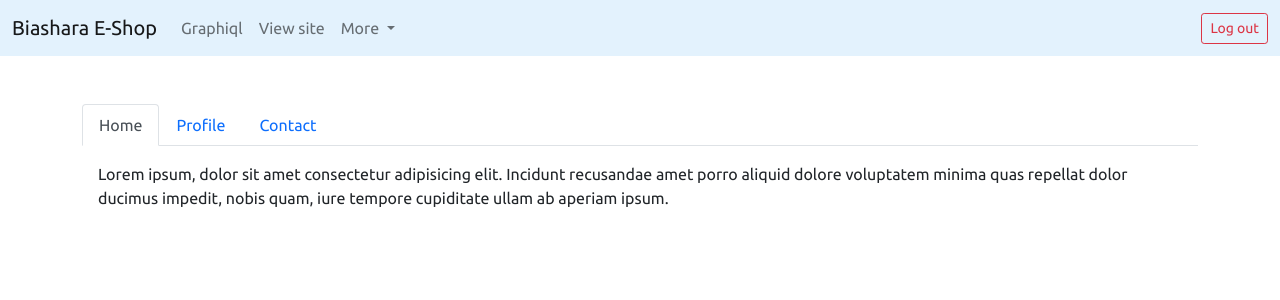
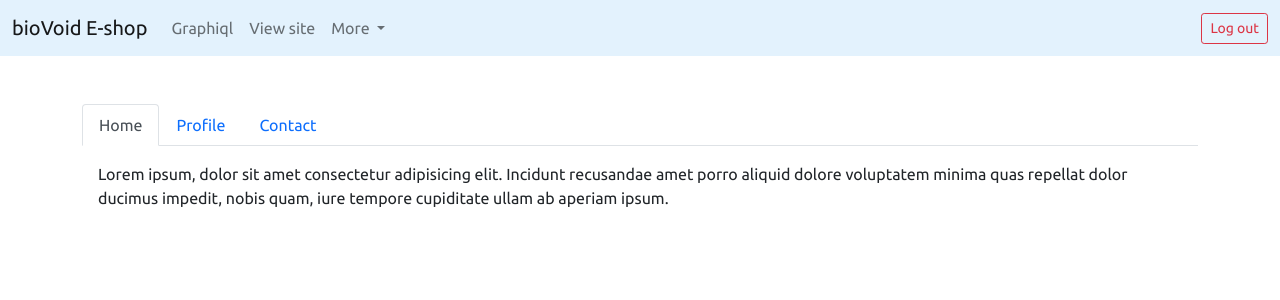
Before and after one commit to LoisaKitakaya/biovoid, a Python web app: template app/templates/admin/admin.html in a window 1280 px wide. Shown: the top 300 px of the page. Run offline with Jinja, Linux system fonts and the light colour scheme; the template is opened without the code that fills it, so the values that code supplies are empty; some web fonts are replaced.

Commit message:
some minor changes

```diff
--- a/app/templates/base.html
+++ b/app/templates/base.html
@@ -36,7 +36,7 @@
     />
     <!-- local css -->
 
-    <title>Biashara E-Shop | {% block title %} {% endblock %}</title>
+    <title>bioVoid E-shop | {% block title %} {% endblock %}</title>
   </head>
   <body>
     <!-- navbar -->
--- a/app/templates/home.html
+++ b/app/templates/home.html
@@ -16,8 +16,8 @@
     <h4 class="card-title">My Shop Admin Panel</h4>
     <hr />
     <a href="{{ url_for('core.admin') }}" class="card-link">Manage store</a>
-    <a href="" class="card-link">Manage app API</a>
-    <a href="" class="card-link">View store site</a>
+    <a href="" class="card-link">API schema</a>
+    <a href="" class="card-link">Go to store</a>
   </div>
 </div>
 {% endblock %}
--- a/app/templates/navbar.html
+++ b/app/templates/navbar.html
@@ -1,7 +1,7 @@
 <nav class="navbar navbar-expand-lg navbar-light">
   <div class="container-fluid">
     <a class="navbar-brand" href="{{ url_for('core.home') }}"
-      >Biashara E-Shop</a
+      >bioVoid E-shop</a
     >
     <button
       class="navbar-toggler"
```
